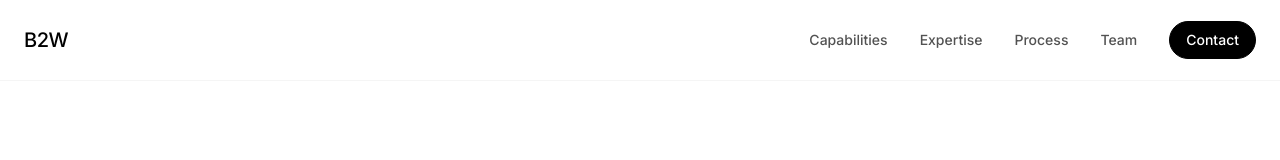
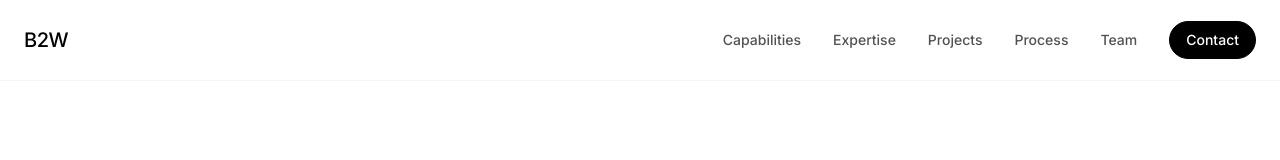
Before and after one commit to aliahm08/B2W, a React (Vite) app: page / in a window 1280 px wide. Shown: the top 160 px of the page. Built offline with nearby package versions, Linux system fonts and the light colour scheme.

Commit message:
nav: add Projects link to navbar

```diff
--- a/src/components/Navbar.tsx
+++ b/src/components/Navbar.tsx
@@ -14,6 +14,7 @@ export default function Navbar() {
         <div className="hidden md:flex items-center gap-8 text-sm font-medium text-neutral-600">
           <Link to="/#capabilities" className="hover:text-black transition-colors">Capabilities</Link>
           <Link to="/#expertise" className="hover:text-black transition-colors">Expertise</Link>
+          <Link to="/#projects" className="hover:text-black transition-colors">Projects</Link>
           <Link to="/#process" className="hover:text-black transition-colors">Process</Link>
           <Link to="/#team" className="hover:text-black transition-colors">Team</Link>
           <a href="mailto:info@b2w-ai.com?subject=B2W%20Intro%20Call" className="rounded-full border border-black bg-black px-4 py-2 text-white hover:bg-neutral-800 transition-colors">Contact</a>
@@ -37,6 +38,7 @@ export default function Navbar() {
         >
           <Link to="/#capabilities" className="text-lg font-medium" onClick={() => setIsOpen(false)}>Capabilities</Link>
           <Link to="/#expertise" className="text-lg font-medium" onClick={() => setIsOpen(false)}>Expertise</Link>
+          <Link to="/#projects" className="text-lg font-medium" onClick={() => setIsOpen(false)}>Projects</Link>
           <Link to="/#process" className="text-lg font-medium" onClick={() => setIsOpen(false)}>Process</Link>
           <Link to="/#team" className="text-lg font-medium" onClick={() => setIsOpen(false)}>Team</Link>
           <a href="mailto:info@b2w-ai.com?subject=B2W%20Intro%20Call" className="text-lg font-medium text-black" onClick={() => setIsOpen(false)}>Contact</a>
```
